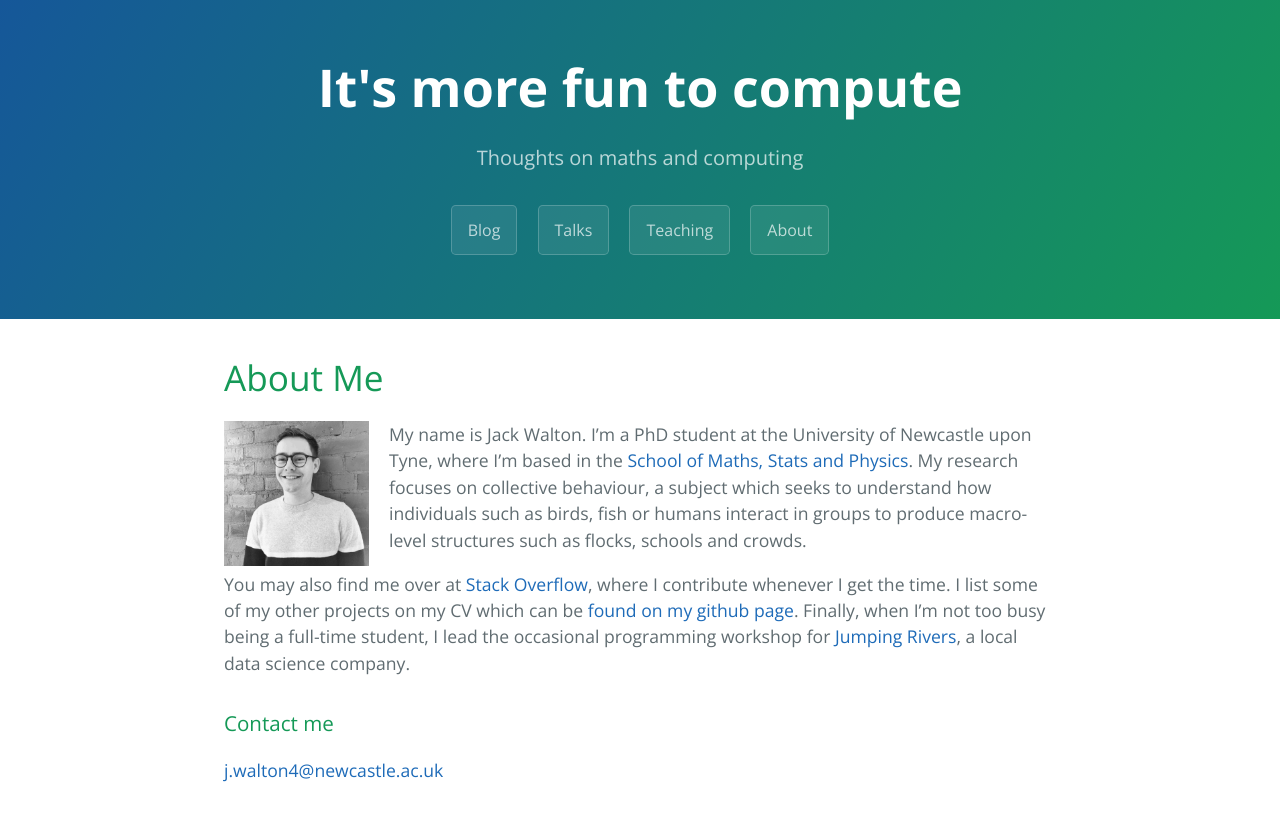
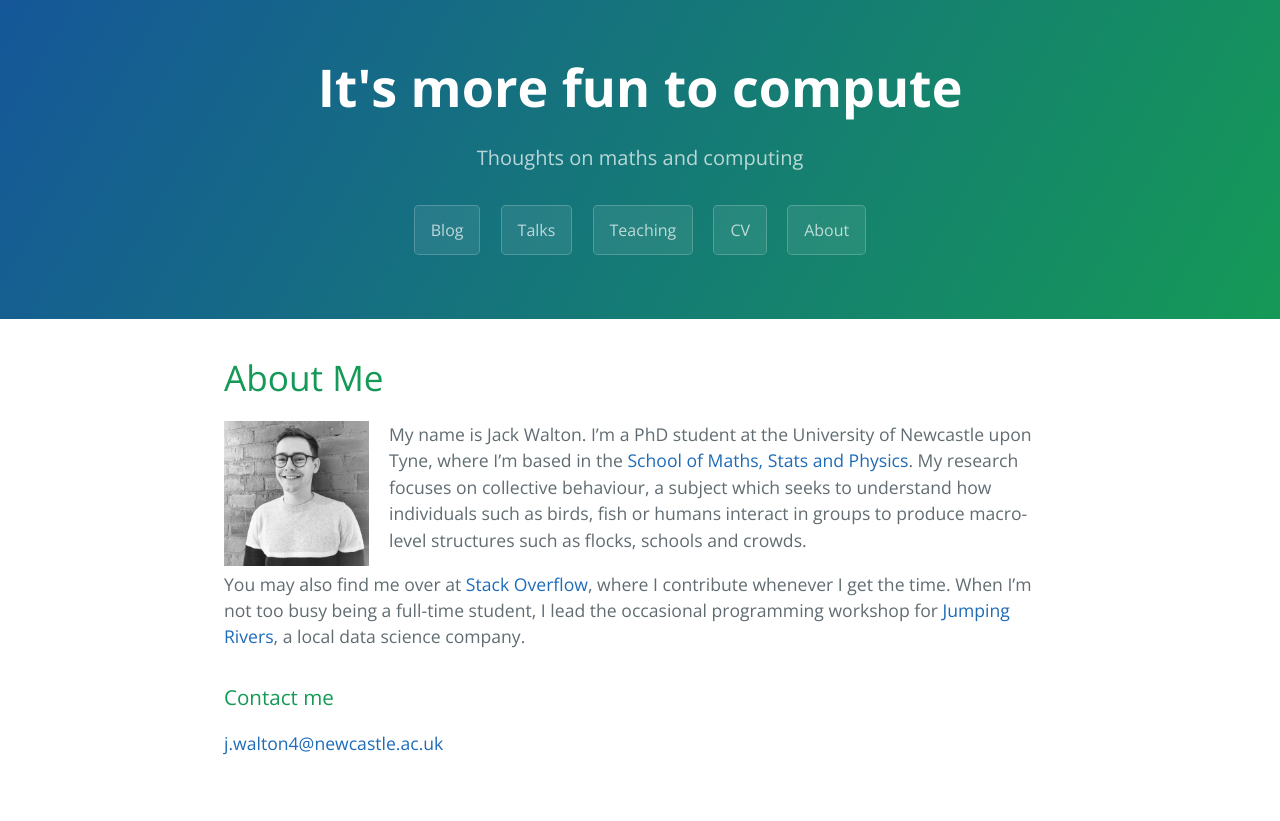
Before and after one commit to jwalton3141/jwalton3141.github.io, a Jekyll site: the page built from about.md, in a window 1280 px wide. Shown: the top 821 px of the page. Built offline with Jekyll 4.4.1, drawn with Linux system fonts in a browser that asks for light colours; our own code applies the rules of GitHub Pages for plain Markdown files.

Commit message:
Provide a direct link to my cv

```diff
--- a/_includes/page-header.html
+++ b/_includes/page-header.html
@@ -4,5 +4,6 @@
   <a href="/" class="btn">Blog</a>
   <a href="/talks" class="btn">Talks</a>
   <a href="/teaching" class="btn">Teaching</a>
+  <a href="/assets/cv.pdf" class="btn">CV</a>
   <a href="/about" class="btn">About</a>
 </section>
--- a/about.md
+++ b/about.md
@@ -8,7 +8,7 @@ layout: about
 
 My name is Jack Walton. I'm a PhD student at the University of Newcastle upon Tyne, where I'm based in the [School of Maths, Stats and Physics](https://www.ncl.ac.uk/maths-physics/research/). My research focuses on collective behaviour, a subject which seeks to understand how individuals such as birds, fish or humans interact in groups to produce macro-level structures such as flocks, schools and crowds.
 
-You may also find me over at [Stack Overflow](https://stackoverflow.com/users/11021886/ralph), where I contribute whenever I get the time. I list some of my other projects on my CV which can be [found on my github page](https://github.com/jwalton3141/CV/blob/master/cv.pdf). Finally, when I'm not too busy being a full-time student, I lead the occasional programming workshop for [Jumping Rivers](https://www.jumpingrivers.com/), a local data science company.
+You may also find me over at [Stack Overflow](https://stackoverflow.com/users/11021886/ralph), where I contribute whenever I get the time. When I'm not too busy being a full-time student, I lead the occasional programming workshop for [Jumping Rivers](https://www.jumpingrivers.com/), a local data science company.
 
 ### Contact me
 
```
Also changed, not shown: 1 other file.
